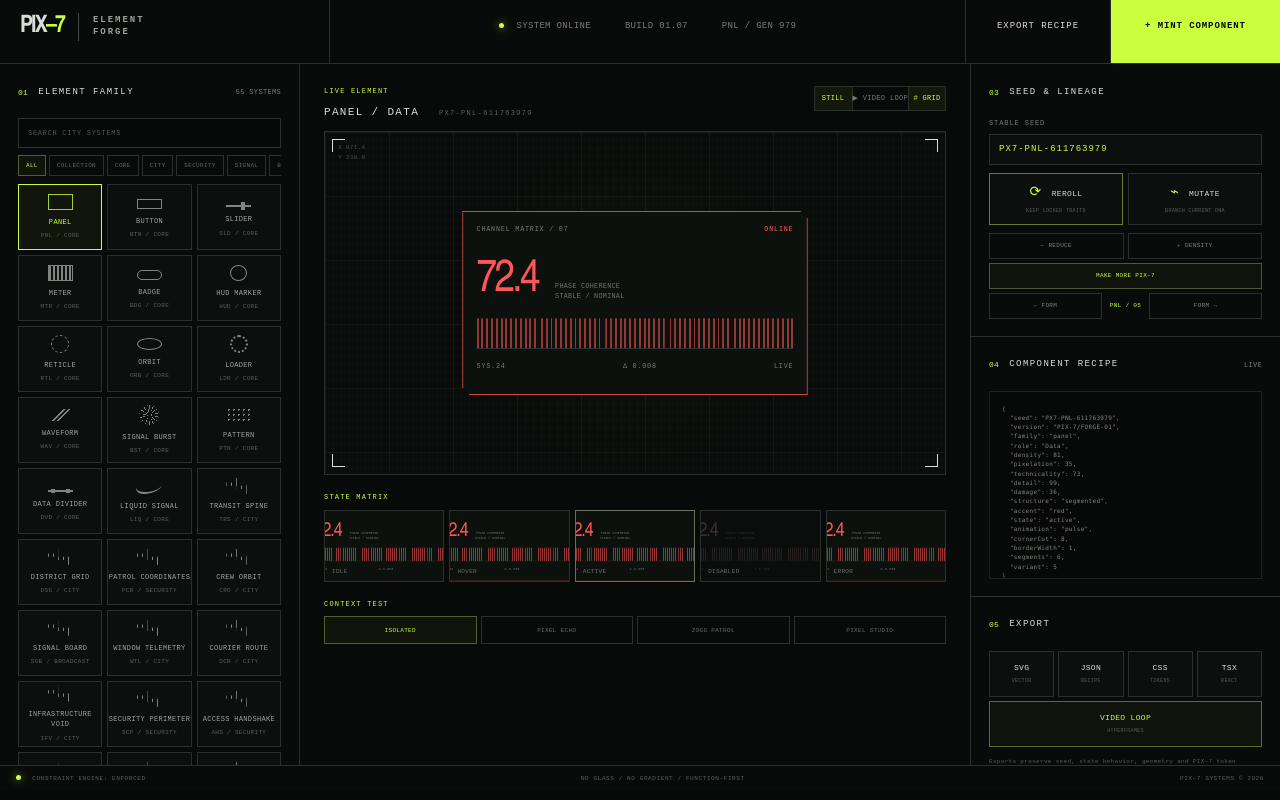
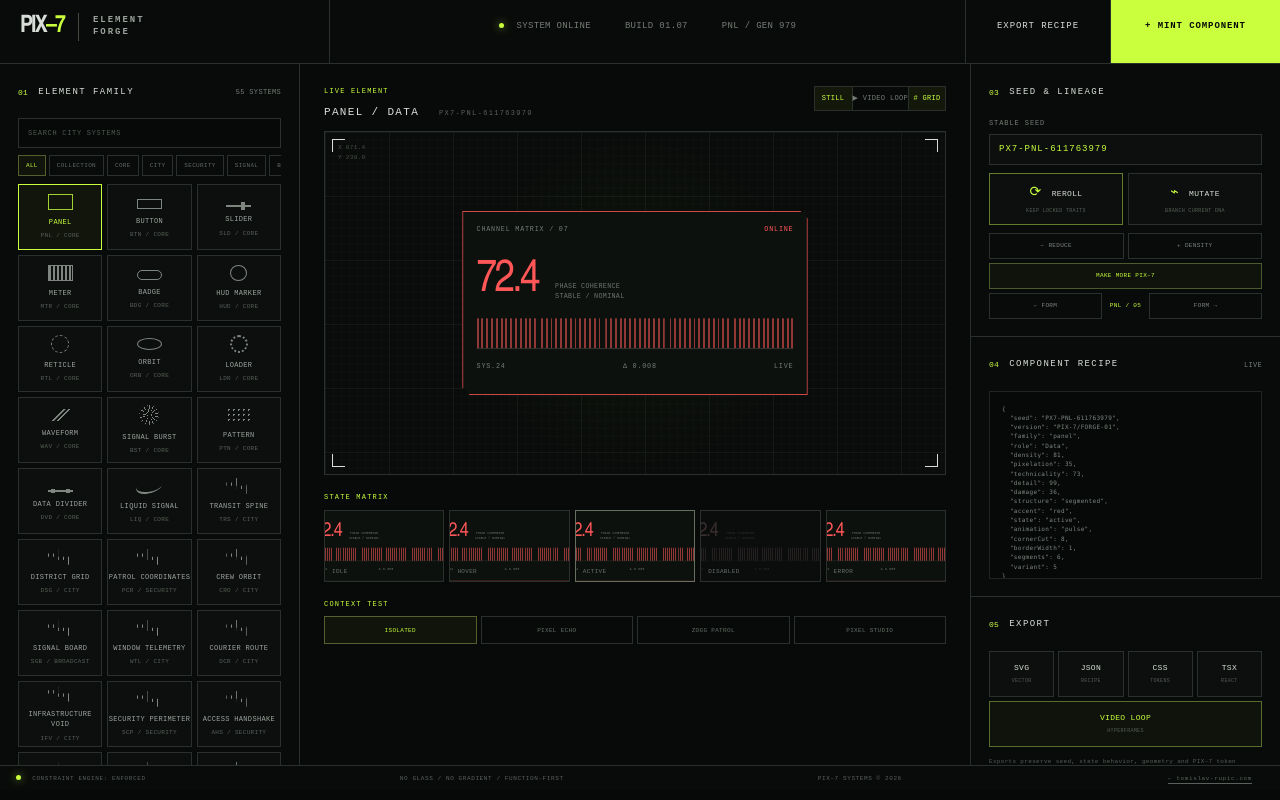
Before and after one commit to tomislavrupic/PIX-7-Forge, a Next.js app: page / in a window 1280 px wide. Shown: the part 811-1611 px from the top of the page. Built offline with nearby package versions, Linux system fonts and the light colour scheme.

Commit message:
Put homepage return link in the main page footer

```diff
--- a/app/page.tsx
+++ b/app/page.tsx
@@ -153,7 +153,7 @@ function NekoEffectShape({ effect, recipe, common, style }: {
     return frame(<div className="hf-patrol"><div className="hf-scope"><i /><i /><i /><i /><b /></div><strong>PX–7 / TARGET ACQUIRED</strong><small>X 071.248 · Y 611.763</small></div>);
   }
   if (effect.mode === "neko-broadcast") {
-    return frame(<div className="hf-broadcast"><header><span>NEKO CITY // LIVE</span><b>07</b></header><main><small>DISTRICT SIGNAL</small><strong>RESTORED</strong></main><footer><span>▲ PATROL CHANNEL OPEN</span><i /><a className="pixel-records-home-link" href="https://tomislav-rupic.com/" style={{ display: "inline-flex", alignItems: "center", minHeight: 44, padding: "8px 12px", color: "inherit", textDecoration: "underline", textUnderlineOffset: 3, font: "inherit" }}>← tomislav-rupic.com</a></footer></div>);
+    return frame(<div className="hf-broadcast"><header><span>NEKO CITY // LIVE</span><b>07</b></header><main><small>DISTRICT SIGNAL</small><strong>RESTORED</strong></main><footer><span>▲ PATROL CHANNEL OPEN</span><i /></footer></div>);
   }
   if (effect.mode === "packet-assembly") {
     return frame(<div className="hf-assembly"><div className="hf-packet-particles">{marks.map((_, index) => <i key={index} style={markStyle(index)} />)}</div><div className="hf-packet"><span>07</span><strong>MEMORY<br />PACKET</strong></div><small>ASSEMBLY 98.4%</small></div>);
@@ -611,7 +611,7 @@ export default function Home() {
           </section>
         </aside>
       </div>
-      <footer className="statusbar"><span><i /> CONSTRAINT ENGINE: ENFORCED</span><span>NO GLASS / NO GRADIENT / FUNCTION-FIRST</span><span>PIX–7 SYSTEMS © 2026</span></footer>
+      <footer className="statusbar"><span><i /> CONSTRAINT ENGINE: ENFORCED</span><span>NO GLASS / NO GRADIENT / FUNCTION-FIRST</span><span>PIX–7 SYSTEMS © 2026</span><a className="pixel-records-home-link" href="https://tomislav-rupic.com/" style={{ display: "inline-flex", alignItems: "center", minHeight: 44, padding: "8px 12px", color: "inherit", textDecoration: "underline", textUnderlineOffset: 3, font: "inherit" }}>← tomislav-rupic.com</a></footer>
     </main>
   );
 }
```
